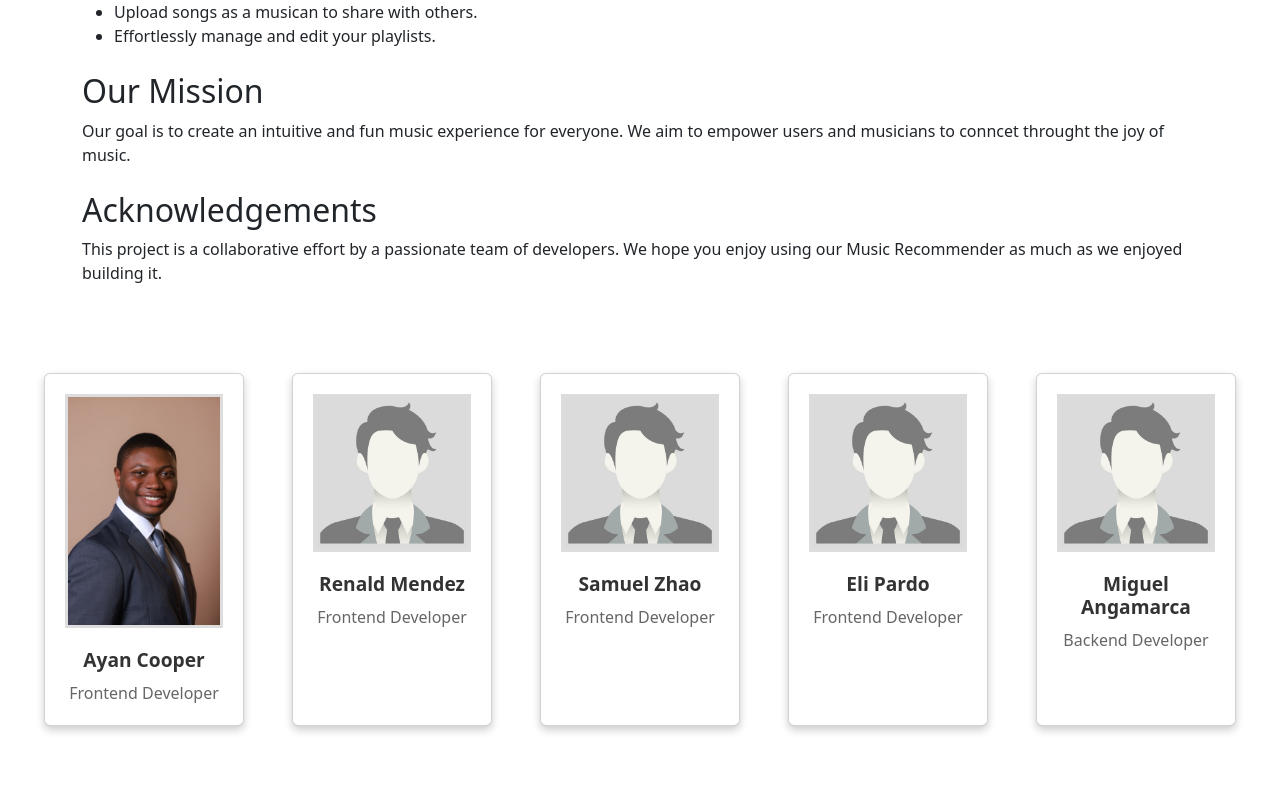
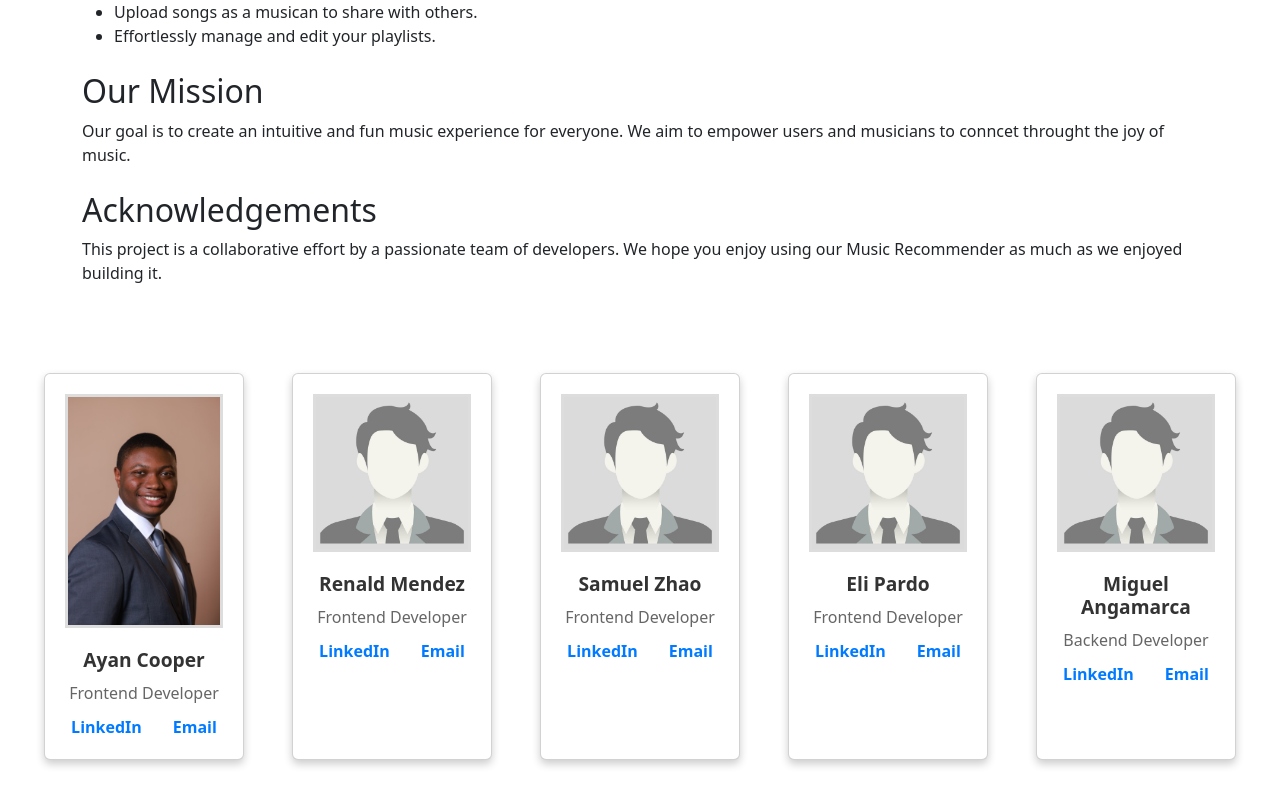
Before and after one commit to MichaelAngamarca/418Project, a React (Create React App) app: page /howtouse in a window 1280 px wide. Shown: the part 318-1118 px from the top of the page. Before the commit the page ends 1084 px from the top, so only its background shows below. Built offline with nearby package versions, Linux system fonts and the light colour scheme.

Commit message:
Updated About page: Added links to LinkedIn and email, and styled links.

```diff
--- a/src/About/About.css
+++ b/src/About/About.css
@@ -41,3 +41,21 @@
     color: #666666;
     line-height: 1.5;
 }
+
+.card-links {
+    display: flex;
+    justify-content: center;
+    gap: 15px;
+    margin-top: 10px;
+}
+
+.card-link {
+    text-decoration: none;
+    color: #007bff;
+    font-weight: bold;
+    transition: color 0.3s;
+}
+
+.card-link:hover {
+    color: #0056b3;
+}
--- a/src/About/About.js
+++ b/src/About/About.js
@@ -81,30 +81,110 @@ const About = () => {
         <img src={ayanCooper} alt="Ayan Cooper" />
         <h3>Ayan Cooper</h3>
         <p>Frontend Developer</p>
+        <div className="card-links">
+          <a
+            href="https://www.linkedin.com/in/ayancooper/"
+            target="_blank"
+            rel="noopener noreferrer"
+            className="card-link"
+          >
+            LinkedIn
+          </a>
+          <a
+            href="mailto:adcooper@albany.edu"
+            className="card-link"
+          >
+            Email
+          </a>
+        </div>
       </div>
 
       <div className="card">
         <img src={placeHolder} alt="Renald Mendez" />
         <h3>Renald Mendez</h3>
         <p>Frontend Developer</p>
+        <div className="card-links">
+          <a
+            href="https://www.linkedin.com/in/renald-mendez-074a33272/"
+            target="_blank"
+            rel="noopener noreferrer"
+            className="card-link"
+          >
+            LinkedIn
+          </a>
+          <a
+            href="mailto:rmmendez@albany.edu"
+            className="card-link"
+          >
+            Email
+          </a>
+        </div>
       </div>
 
       <div className="card">
         <img src={placeHolder} alt="Samuel Zhao" />
         <h3>Samuel Zhao</h3>
         <p>Frontend Developer</p>
+        <div className="card-links">
+          <a
+            href="https://www.linkedin.com/in/samzhao2893/"
+            target="_blank"
+            rel="noopener noreferrer"
+            className="card-link"
+          >
+            LinkedIn
+          </a>
+          <a
+            href="mailto:szhao3@albany.edu"
+            className="card-link"
+          >
+            Email
+          </a>
+        </div>
       </div>
 
       <div className="card">
         <img src={placeHolder} alt="Eli Pardo" />
         <h3>Eli Pardo</h3>
         <p>Frontend Developer</p>
+        <div className="card-links">
+          <a
+            href="https://www.linkedin.com/in/eli-pardo-994951236/"
+            target="_blank"
+            rel="noopener noreferrer"
+            className="card-link"
+          >
+            LinkedIn
+          </a>
+          <a
+            href="mailto:empardo@albany.edu"
+            className="card-link"
+          >
+            Email
+          </a>
+        </div>
       </div>
 
       <div className="card">
         <img src={placeHolder} alt="Miguel Angamarca" />
         <h3>Miguel Angamarca</h3>
         <p>Backend Developer</p>
+        <div className="card-links">
+          <a
+            href="https://www.linkedin.com/in/michael-angamarca-9721bb272/"
+            target="_blank"
+            rel="noopener noreferrer"
+            className="card-link"
+          >
+            LinkedIn
+          </a>
+          <a
+            href="mailto:mangamarca@albany.edu"
+            className="card-link"
+          >
+            Email
+          </a>
+        </div>
       </div>
     </div>
 
```
